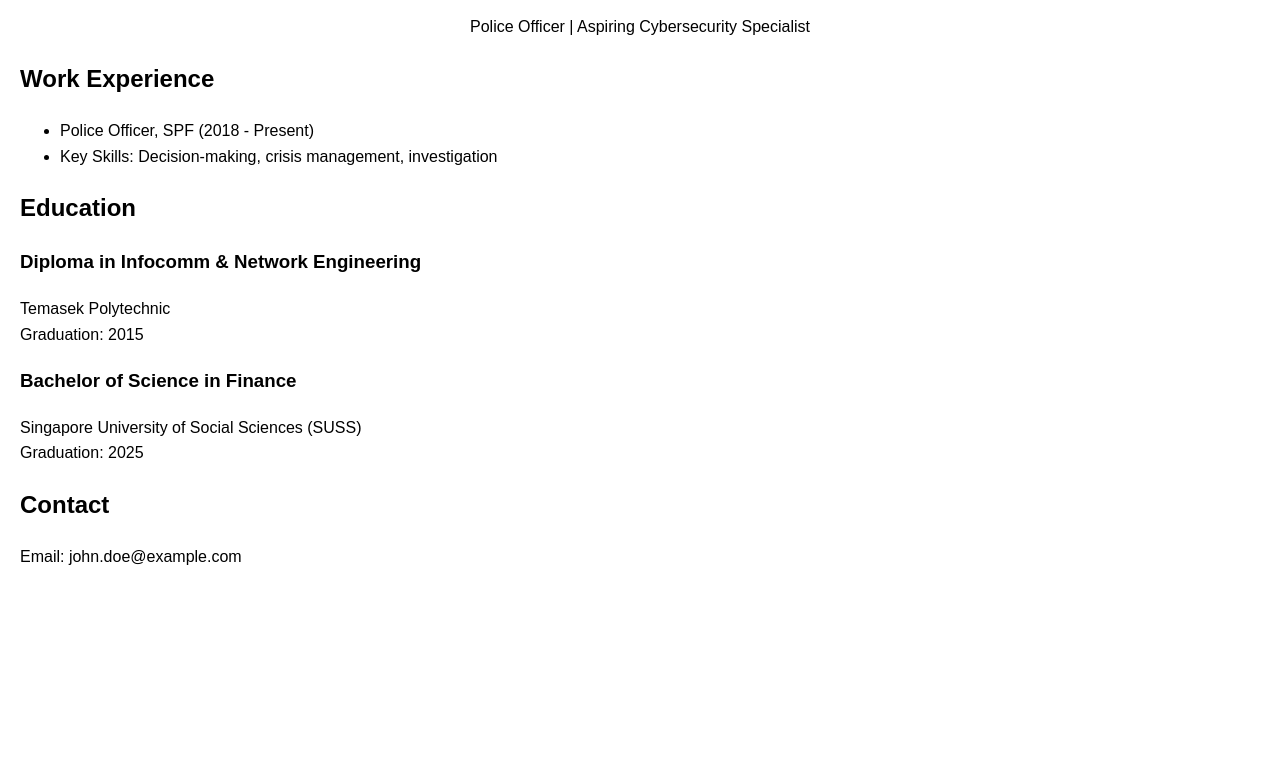
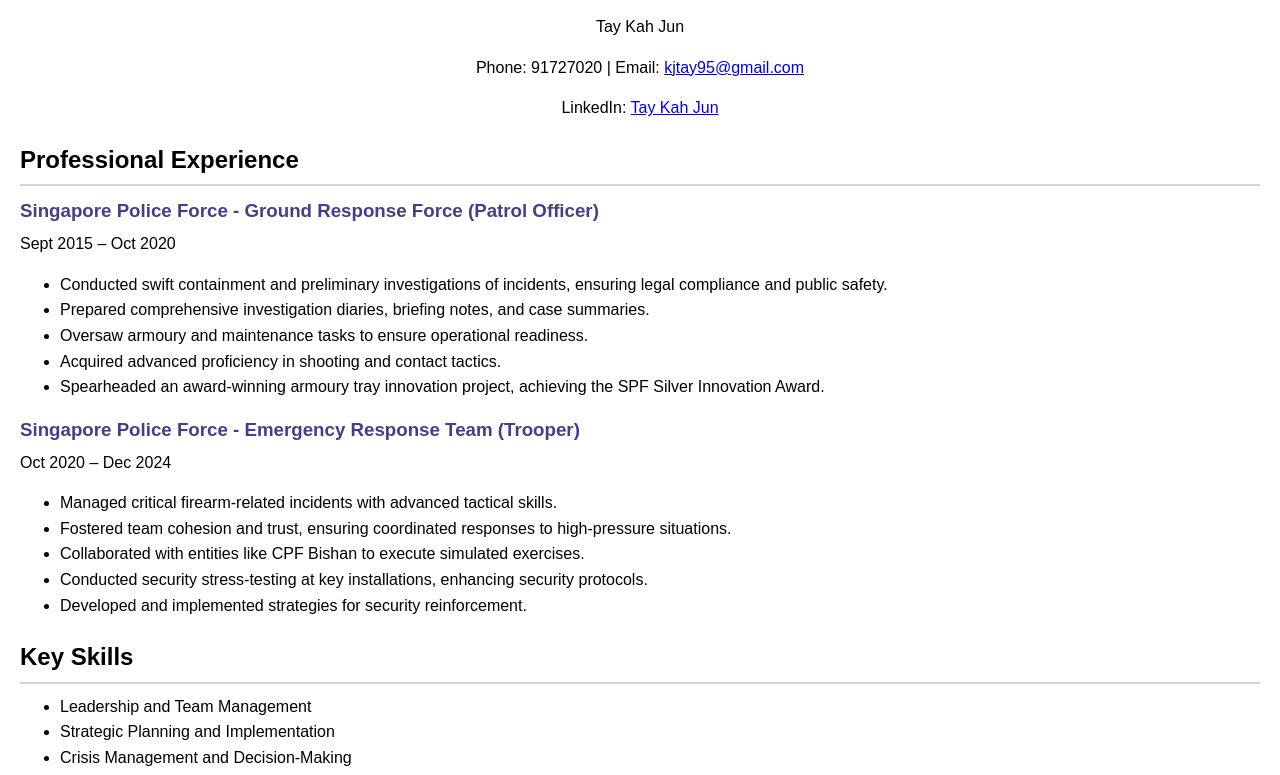
Before and after one commit to TayKahJun/TayKahJun.github.io, a plain HTML site: page index.html in a window 1280 px wide. Shown: the part 80-855 px from the top of the page. Before the commit the page ends 800 px from the top, so only its background shows below. Drawn offline with Linux system fonts and the light colour scheme.

Commit message:
Update index.html

```diff
--- a/index.html
+++ b/index.html
@@ -3,40 +3,89 @@
 <head>
     <meta charset="UTF-8">
     <meta name="viewport" content="width=device-width, initial-scale=1.0">
-    <title>My Resume</title>
-    <link rel="stylesheet" href="style.css">
+    <title>Resume - Tay Kah Jun</title>
+    <style>
+        body {
+            font-family: Arial, sans-serif;
+            margin: 20px;
+            line-height: 1.6;
+        }
+        header {
+            text-align: center;
+            margin-bottom: 20px;
+        }
+        h1 {
+            font-size: 2em;
+            color: navy;
+        }
+        section {
+            margin-bottom: 20px;
+        }
+        h2 {
+            border-bottom: 2px solid lightgray;
+            padding-bottom: 5px;
+            margin-bottom: 10px;
+        }
+        h3 {
+            margin-top: 10px;
+            margin-bottom: 5px;
+            color: darkslateblue;
+        }
+        p, ul {
+            margin: 0 0 15px 0;
+        }
+    </style>
 </head>
 <body>
     <header>
-        <h1>Tay Kah Jun</h1>
-        <p>Police Officer | Aspiring Cybersecurity Specialist</p>
+        <h1>Resume</h1>
+        <p>Tay Kah Jun</p>
+        <p>Phone: 91727020 | Email: <a href="mailto:kjtay95@gmail.com">kjtay95@gmail.com</a></p>
+        <p>LinkedIn: <a href="https://www.linkedin.com/in/tay-kah-jun-82aa24233/" target="_blank">Tay Kah Jun</a></p>
     </header>
 
     <section>
-        <h2>Work Experience</h2>
+        <h2>Professional Experience</h2>
+
+        <h3>Singapore Police Force - Ground Response Force (Patrol Officer)</h3>
+        <p>Sept 2015 &ndash; Oct 2020</p>
         <ul>
-            <li>Police Officer, SPF (2018 - Present)</li>
-            <li>Key Skills: Decision-making, crisis management, investigation</li>
+            <li>Conducted swift containment and preliminary investigations of incidents, ensuring legal compliance and public safety.</li>
+            <li>Prepared comprehensive investigation diaries, briefing notes, and case summaries.</li>
+            <li>Oversaw armoury and maintenance tasks to ensure operational readiness.</li>
+            <li>Acquired advanced proficiency in shooting and contact tactics.</li>
+            <li>Spearheaded an award-winning armoury tray innovation project, achieving the SPF Silver Innovation Award.</li>
+        </ul>
+
+        <h3>Singapore Police Force - Emergency Response Team (Trooper)</h3>
+        <p>Oct 2020 &ndash; Dec 2024</p>
+        <ul>
+            <li>Managed critical firearm-related incidents with advanced tactical skills.</li>
+            <li>Fostered team cohesion and trust, ensuring coordinated responses to high-pressure situations.</li>
+            <li>Collaborated with entities like CPF Bishan to execute simulated exercises.</li>
+            <li>Conducted security stress-testing at key installations, enhancing security protocols.</li>
+            <li>Developed and implemented strategies for security reinforcement.</li>
         </ul>
     </section>
 
-   <section>
-    <h2>Education</h2>
-
-    <h3>Diploma in Infocomm & Network Engineering</h3>
-    <p>Temasek Polytechnic<br>
-       Graduation: 2015
-    </p>
-
-    <h3>Bachelor of Science in Finance</h3>
-    <p>Singapore University of Social Sciences (SUSS)<br>
-       Graduation: 2025
-    </p>
-</section>
+    <section>
+        <h2>Key Skills</h2>
+        <ul>
+            <li>Leadership and Team Management</li>
+            <li>Strategic Planning and Implementation</li>
+            <li>Crisis Management and Decision-Making</li>
+            <li>Border Security and Enforcement Policies</li>
+            <li>Investigative and Administrative Expertise</li>
+        </ul>
+    </section>
 
     <section>
-        <h2>Contact</h2>
-        <p>Email: john.doe@example.com</p>
+        <h2>Education</h2>
+        <h3>Diploma in Infocomm &amp; Network Engineering</h3>
+        <p>Temasek Polytechnic<br>Graduation: 2015</p>
+
+        <h3>Bachelor of Science in Finance</h3>
+        <p>Singapore University of Social Sciences (SUSS)<br>Graduation: 2026</p>
     </section>
 </body>
 </html>
```
